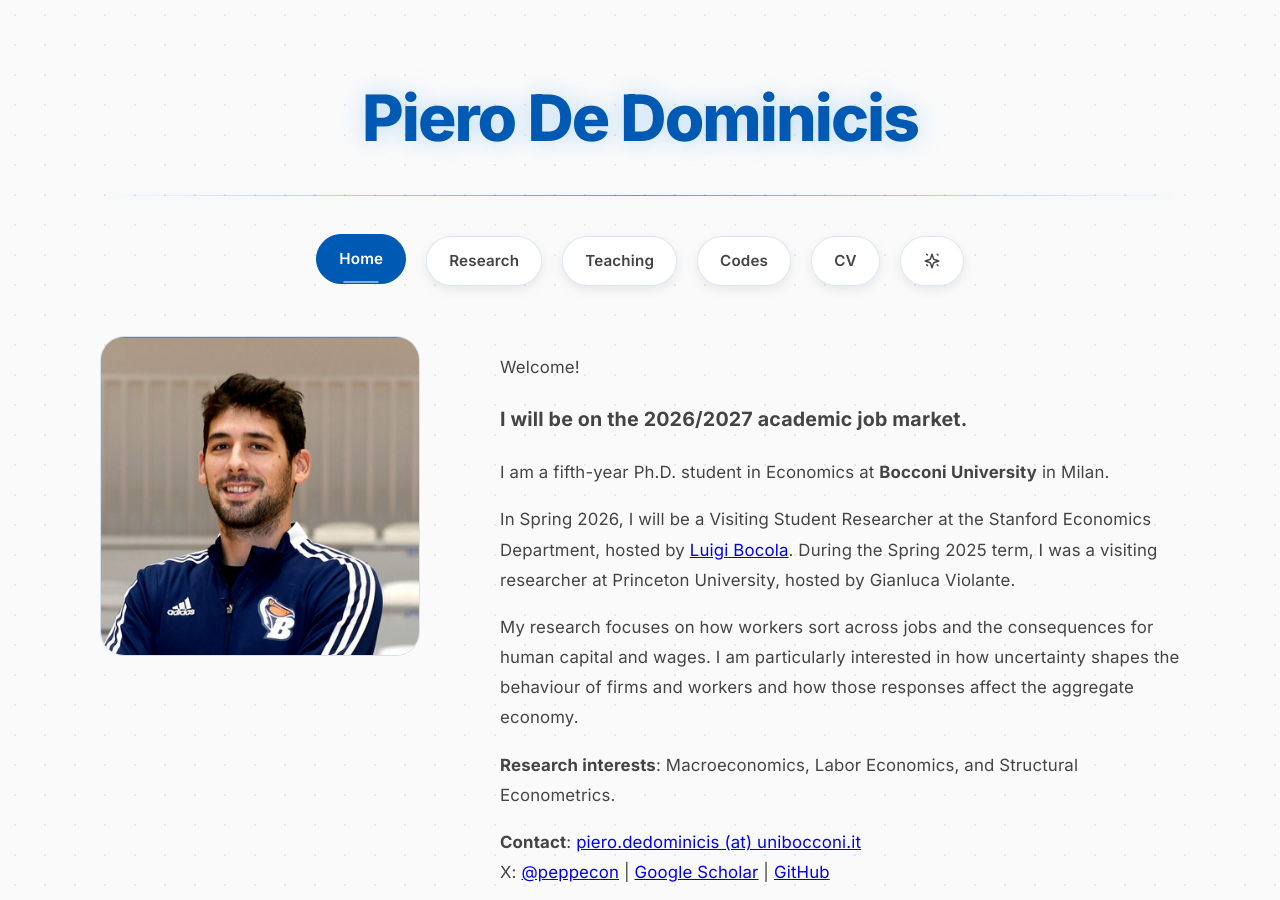
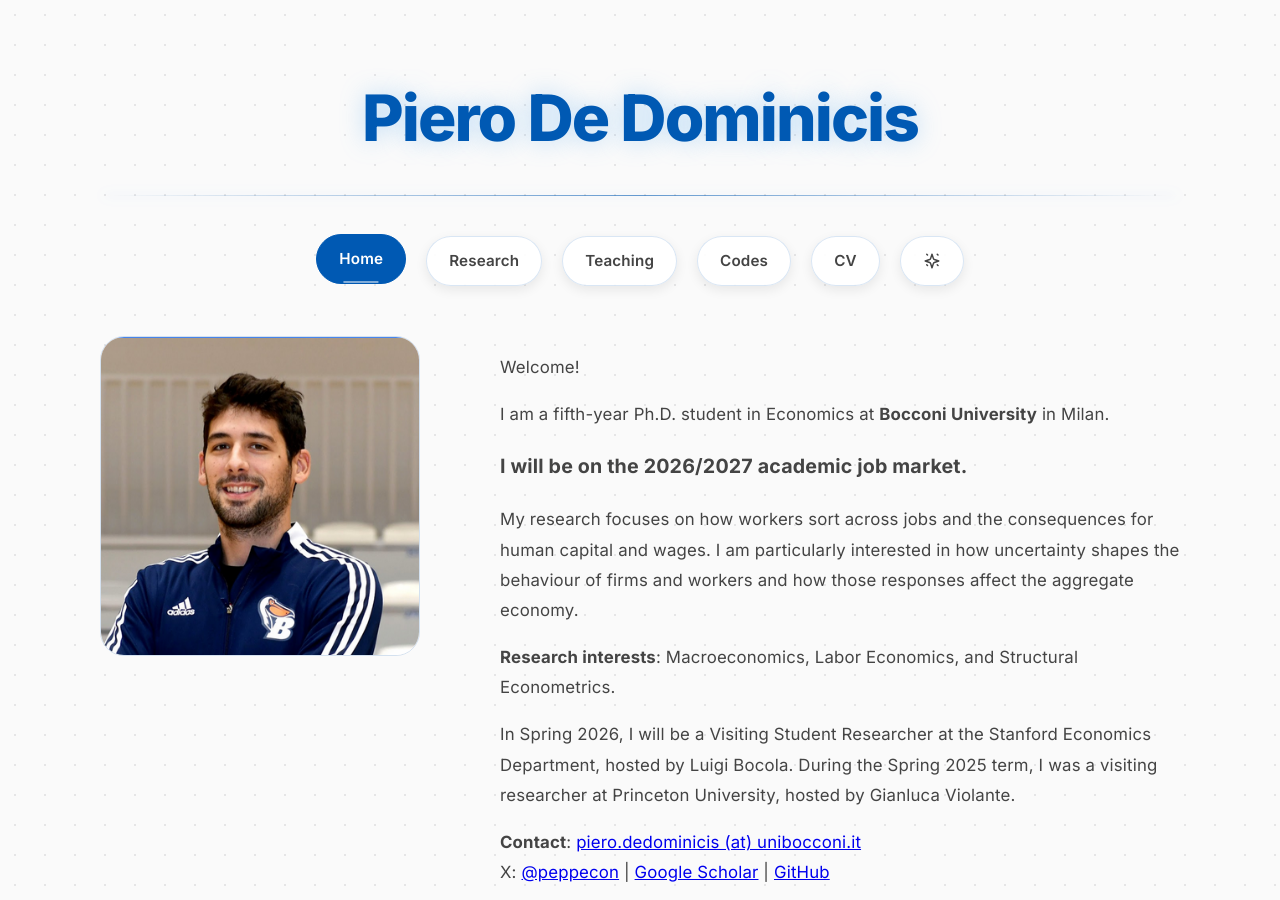
Before and after one commit to peppecon/peppecon.github.io, a Jekyll site: the page built from _pages/about.md, in a window 1280 px wide and 900 px high. Built offline with Jekyll 4.4.1, drawn with Linux system fonts in a browser that asks for light colours; part of the change alters nothing that is shown.

```diff
--- a/_pages/about.md
+++ b/_pages/about.md
@@ -9,15 +9,15 @@ redirect_from:
 
 Welcome!
 
-### **I will be on the 2026/2027 academic job market.**
-
 I am a fifth-year Ph.D. student in Economics at **Bocconi University** in Milan.
 
-In Spring 2026, I will be a Visiting Student Researcher at the Stanford Economics Department, hosted by [Luigi Bocola](https://lbocola.people.stanford.edu/). During the Spring 2025 term, I was a visiting researcher at Princeton University, hosted by Gianluca Violante.
+### **I will be on the 2026/2027 academic job market.**
 
 My research focuses on how workers sort across jobs and the consequences for human capital and wages. I am particularly interested in how uncertainty shapes the behaviour of firms and workers and how those responses affect the aggregate economy.
 
 **Research interests**: Macroeconomics, Labor Economics, and Structural Econometrics.
+
+In Spring 2026, I will be a Visiting Student Researcher at the Stanford Economics Department, hosted by Luigi Bocola. During the Spring 2025 term, I was a visiting researcher at Princeton University, hosted by Gianluca Violante.
 
 **Contact**: [piero.dedominicis (at) unibocconi.it](mailto:piero.dedominicis@unibocconi.it)
 <br>
```
